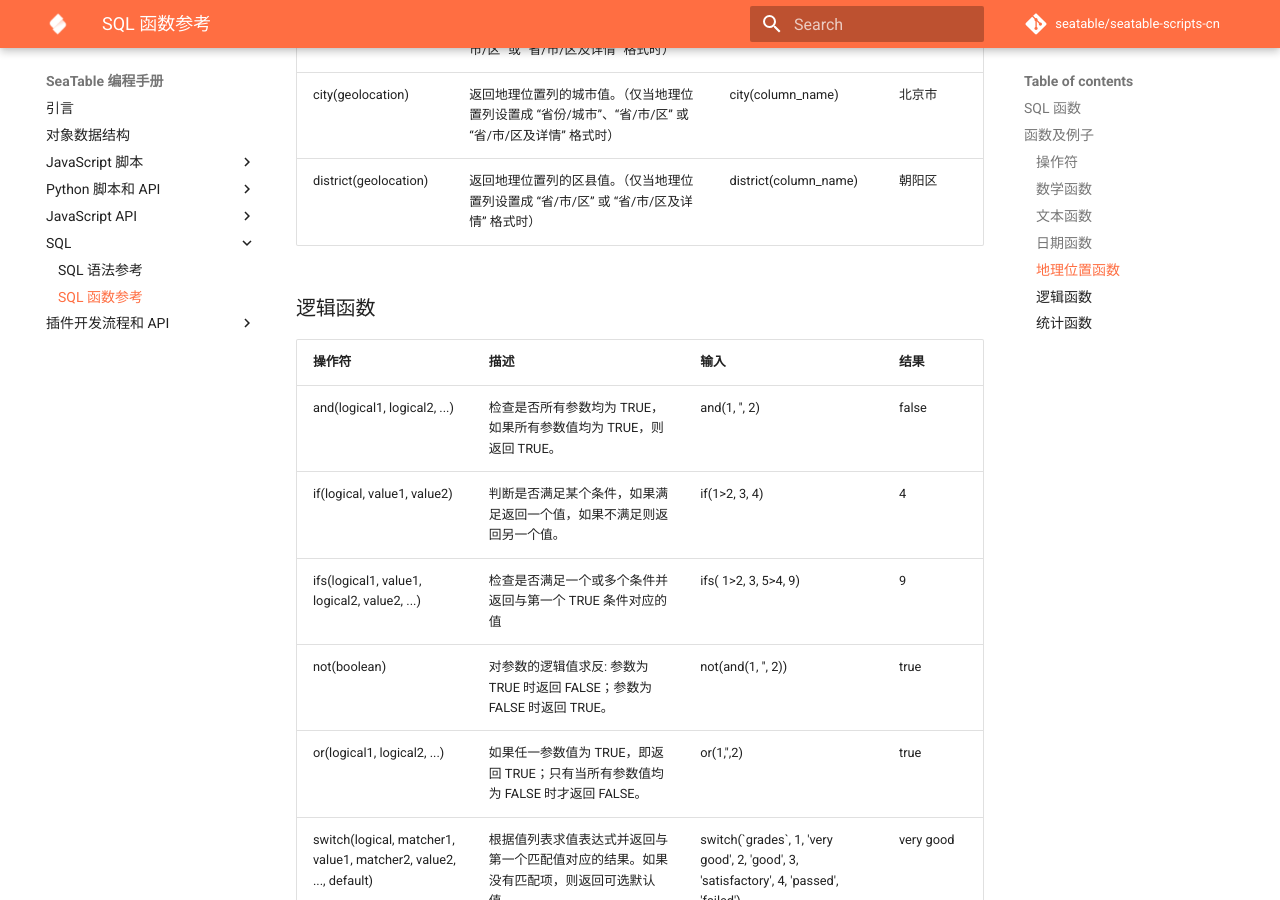
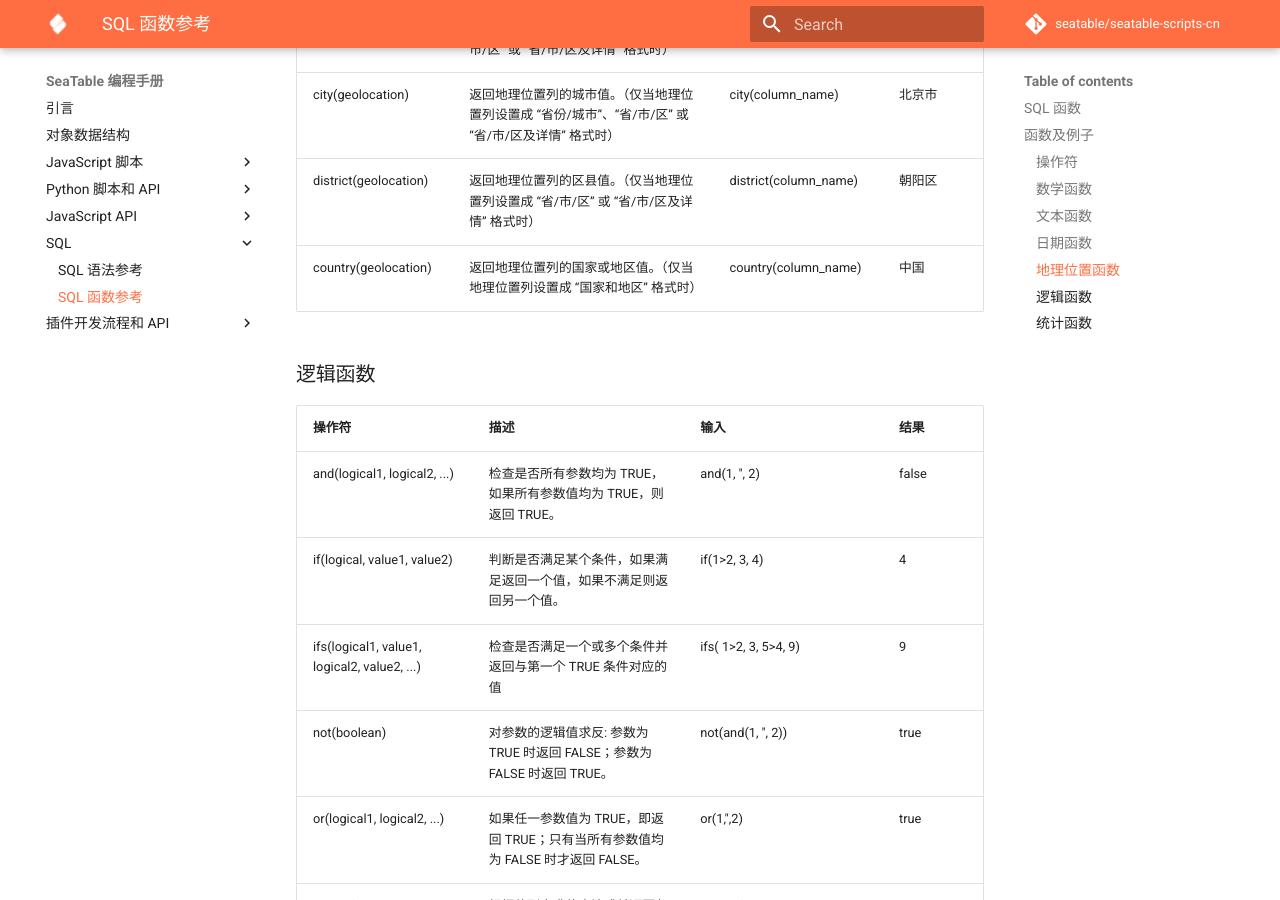
Before and after one commit to seatable/seatable-scripts-cn, an MkDocs documentation site: the page built from manual/sql/function.md, in a window 1280 px wide and 900 px high, scrolled down 7813 px. Built offline with MkDocs 1.6.1 and Material for MkDocs 9.7.7, drawn with Linux system fonts in a browser that asks for light colours; comment, search, counter and statistics services are not loaded.

Commit message:
Update function.md

```diff
--- a/manual/sql/function.md
+++ b/manual/sql/function.md
@@ -148,6 +148,7 @@ _自版本 2.7.0 起支持地理位置函数_
 | province(geolocation) | 返回地理位置列的省份值。（仅当地理位置列设置成 “省份”、“省份/城市”、“省/市/区” 或 “省/市/区及详情” 格式时） | province(column_name) | 北京市 |
 | city(geolocation)     | 返回地理位置列的城市值。（仅当地理位置列设置成 “省份/城市”、“省/市/区” 或 “省/市/区及详情” 格式时）        | city(column_name)     | 北京市 |
 | district(geolocation) | 返回地理位置列的区县值。（仅当地理位置列设置成 “省/市/区” 或 “省/市/区及详情” 格式时）                   | district(column_name) | 朝阳区 |
+| country(geolocation)  | 返回地理位置列的国家或地区值。（仅当地理位置列设置成 “国家和地区” 格式时）                               | country(column_name) | 中国 |
 
 ### 逻辑函数
 
```
